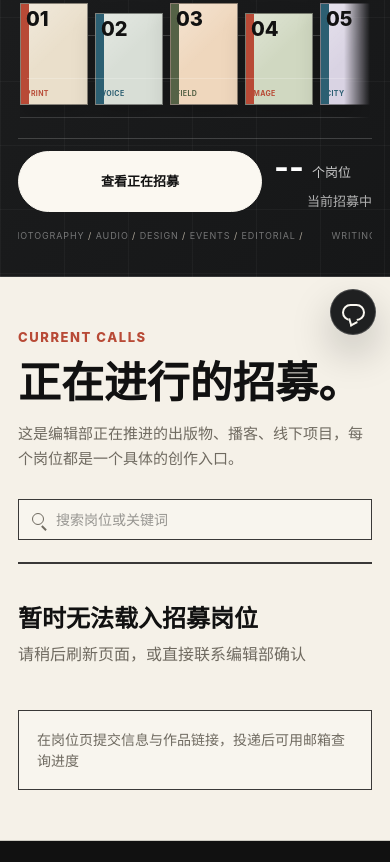
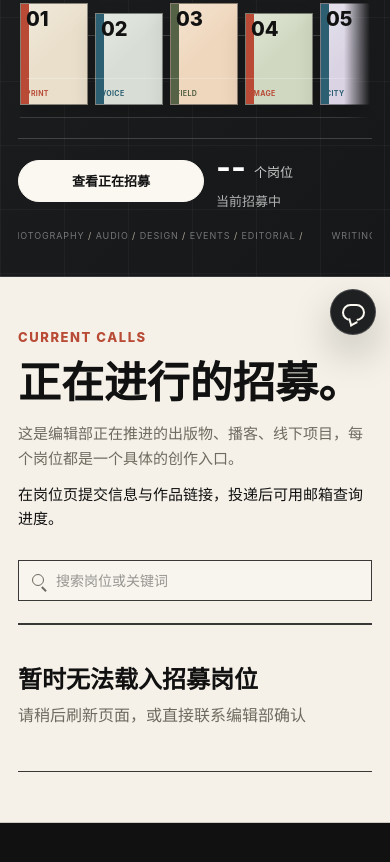
Before and after one commit to Autmao/about01, a website: page index.html in a window 390 px wide. Shown: the part 495-1357 px from the top of the page. Drawn offline with Linux system fonts and the light colour scheme; no server answers.

Commit message:
fix: refine homepage nav and notes

```diff
--- a/assets/css/home-v2.css
+++ b/assets/css/home-v2.css
@@ -81,6 +81,7 @@
   display: flex;
   gap: 24px;
   color: rgba(255,255,255,0.68);
+  flex-shrink: 0;
 }
 .home-nav__links a,
 .home-nav__cta {
@@ -126,6 +127,7 @@
 }
 
 .home-hero {
+  --hero-stage-top: clamp(18px, 4vh, 42px);
   min-height: 100svh;
   color: #fff;
   background:
@@ -144,7 +146,7 @@
 .home-hero__object {
   position: absolute;
   right: clamp(18px, 5vw, 96px);
-  top: clamp(90px, 11vh, 126px);
+  top: calc(104px + var(--hero-stage-top));
   z-index: 1;
   width: clamp(320px, 38vw, 560px);
   max-width: calc(100vw - 40px);
@@ -260,7 +262,8 @@
 .home-hero__content {
   position: relative;
   z-index: 2;
-  align-self: center;
+  align-self: start;
+  padding-top: var(--hero-stage-top);
   max-width: min(760px, 58vw);
   animation: homeFadeUp 700ms ease both;
 }
@@ -316,7 +319,7 @@
 .home-open-count {
   color: rgba(255,255,255,0.66);
   padding: 0;
-  text-align: right;
+  text-align: left;
   min-width: 128px;
 }
 .home-open-count__line {
@@ -341,6 +344,7 @@
   display: block;
   margin-top: 7px;
   font-size: 13px;
+  text-align: left;
 }
 .home-ticker {
   order: 1;
@@ -401,6 +405,11 @@
   line-height: 1.72;
   margin: 0;
   max-width: 690px;
+}
+.home-section__note {
+  display: block;
+  margin-top: 12px;
+  color: var(--home-ink);
 }
 
 .home-roles {
@@ -701,26 +710,6 @@
   border-top: 1px solid var(--home-line-strong);
   border-bottom: 1px solid var(--home-line-strong);
 }
-.home-application-note {
-  display: grid;
-  grid-template-columns: 1fr;
-  border: 1px solid var(--home-line-strong);
-  border-top: 0;
-  background: rgba(255,255,255,0.26);
-}
-.home-application-note span {
-  min-height: 72px;
-  padding: 18px;
-  border-right: 0;
-  color: var(--home-muted);
-  display: flex;
-  align-items: center;
-  font-size: 14px;
-  line-height: 1.5;
-}
-.home-application-note span:last-child {
-  border-right: 0;
-}
 .home-footer {
   background: var(--home-ink);
   color: #fff;
@@ -751,7 +740,16 @@
 }
 
 @media (max-width: 940px) {
-  .home-nav__links { display: none; }
+  .home-nav__links {
+    display: flex;
+    gap: 16px;
+    margin-left: auto;
+    font-size: 13px;
+    font-weight: 610;
+  }
+  .home-nav__links a:first-child {
+    display: none;
+  }
   .home-hero {
     min-height: auto;
     grid-template-rows: auto auto auto;
@@ -759,6 +757,7 @@
   }
   .home-hero__content {
     max-width: 100%;
+    padding-top: 0;
   }
   .home-hero__object {
     position: relative;
@@ -791,7 +790,6 @@
   .home-section__head,
   .home-call-sheet,
   .home-filter-bar,
-  .home-application-note,
   .home-footer {
     grid-template-columns: 1fr;
   }
@@ -808,14 +806,6 @@
     grid-column: 2;
     text-align: left;
   }
-  .home-application-note span {
-    min-height: 56px;
-    border-right: 0;
-    border-bottom: 1px solid var(--home-line-strong);
-  }
-  .home-application-note span:last-child {
-    border-bottom: 0;
-  }
 }
 
 @media (max-width: 560px) {
@@ -826,6 +816,10 @@
     min-height: 44px;
     padding-left: 14px;
     gap: 10px;
+  }
+  .home-nav__links {
+    gap: 0;
+    font-size: 12px;
   }
   .home-nav__brand {
     font-size: 14px;
@@ -878,7 +872,7 @@
     margin-top: 0;
     padding: 0;
     gap: 12px;
-    align-items: stretch;
+    align-items: center;
   }
   .home-hero__recruit .home-btn {
     flex: 1;
@@ -931,7 +925,8 @@
     width: auto;
     max-width: none;
     flex-shrink: 0;
-    min-width: 98px;
+    min-width: 104px;
+    margin-right: 52px;
     padding-top: 1px;
   }
   .home-open-count strong {
--- a/index.html
+++ b/index.html
@@ -80,6 +80,7 @@
         </div>
         <p>
           这是编辑部正在推进的出版物、播客、线下项目，每个岗位都是一个具体的创作入口。
+          <span class="home-section__note">在岗位页提交信息与作品链接，投递后可用邮箱查询进度。</span>
         </p>
       </div>
 
@@ -99,9 +100,6 @@
             <span>可以换一个筛选条件，或稍后再来看看新的招募</span>
           </div>
 
-          <div class="home-application-note" aria-label="投递说明">
-            <span>在岗位页提交信息与作品链接，投递后可用邮箱查询进度</span>
-          </div>
         </div>
       </div>
     </section>
```
